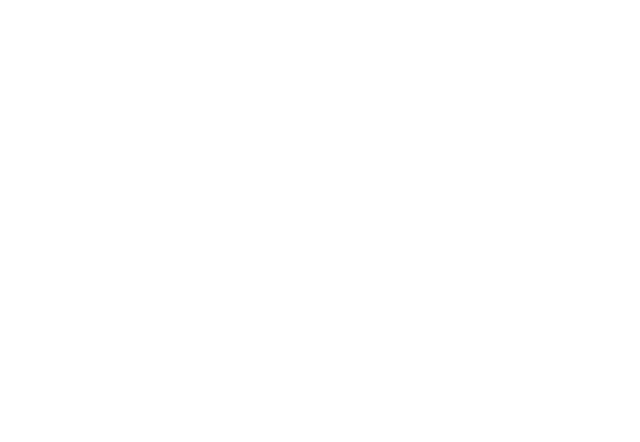
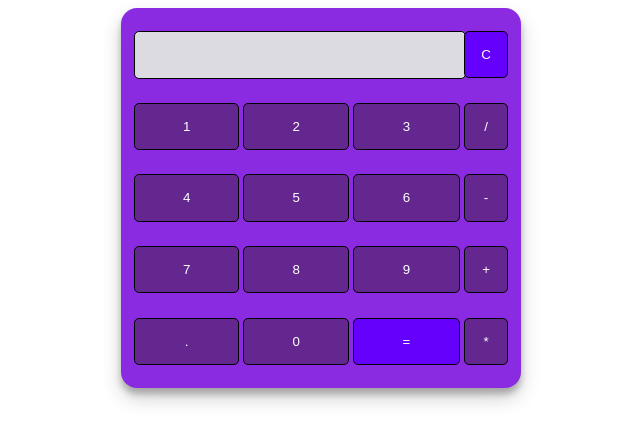
Before and after one commit to Harneeetah/Calculator, a plain HTML site: page index.html in a window 1280 px wide. Shown: the whole page, without its empty margins (319-959 px from the left). Drawn offline with Linux system fonts and the light colour scheme.

Commit message:
calculator app

```diff
--- a/index.html
+++ b/index.html
@@ -0,0 +1,52 @@
+<!DOCTYPE html>
+<html lang="en" dir="ltr">
+
+<head>
+  <meta charset="utf-8">
+  <title>Simple Calculator using HTML, CSS and JavaScript</title>
+  <link rel="stylesheet" href="style.css">
+</head>
+
+<body>
+
+<table class="calculator" >
+  <tr>
+    <td colspan="3"> <input class="display-box" type="text" id="result" disabled /> </td>
+
+    <!-- clearScreen() function clears all the values -->
+    <td> <input type="button" value="C" onclick="clearScreen()" id="btn" /> </td>
+  </tr>
+  <tr>
+    <!-- display() function displays the value of clicked button -->
+    <td> <input type="button" value="1" onclick="display('1')" /> </td>
+    <td> <input type="button" value="2" onclick="display('2')" /> </td>
+    <td> <input type="button" value="3" onclick="display('3')" /> </td>
+    <td> <input type="button" value="/" onclick="display('/')" /> </td>
+  </tr>
+  <tr>
+    <td> <input type="button" value="4" onclick="display('4')" /> </td>
+    <td> <input type="button" value="5" onclick="display('5')" /> </td>
+    <td> <input type="button" value="6" onclick="display('6')" /> </td>
+    <td> <input type="button" value="-" onclick="display('-')" /> </td>
+  </tr>
+  <tr>
+    <td> <input type="button" value="7" onclick="display('7')" /> </td>
+    <td> <input type="button" value="8" onclick="display('8')" /> </td>
+    <td> <input type="button" value="9" onclick="display('9')" /> </td>
+    <td> <input type="button" value="+" onclick="display('+')" /> </td>
+  </tr>
+  <tr>
+    <td> <input type="button" value="." onclick="display('.')" /> </td>
+    <td> <input type="button" value="0" onclick="display('0')" /> </td>
+
+    <!-- calculate() function evaluates the mathematical expression -->
+    <td> <input type="button" value="=" onclick="calculate()" id="btn" /> </td>
+    <td> <input type="button" value="*" onclick="display('*')" /> </td>
+  </tr>
+</table>
+
+<script src="index.js"></script>
+
+</body>
+
+</html>
--- a/index.js
+++ b/index.js
@@ -1,50 +1,21 @@
-let display = document.getElementById('display')
-let currentInput = document.getElementById('currentInput')
-let mathOperator = document.getElementById('mathOperator')
-let preValue = 0
-
-function InputDisplay(value){
-    currentInput += value
-    display.innerText = currentInput
+// This function clears all the values
+function clearScreen() {
+    document.getElementById("result").value = "";
 }
 
-function removeDisplay(){
-    currentInput = ''
-    mathOperator = ''
-    preValue = 0
-    display.innerText = '0'
+// This function displays the values
+function display(value) {
+    document.getElementById("result").value += value;
 }
 
-function resultCalculation(){
-    if(currentInput === '') return;
-    const currentValue = parseFloat(currentInput)
-
-    switch (mathOperator){
-        case '+':
-            preValue += currentValue;
-        break;
-        case '-':
-            preValue -= currentValue;
-        break;
-        case '*':
-            preValue *= currentValue;
-        case '/':
-            if(currentValue !== 0){
-                preValue /= currentValue;
-            }else{
-                alert('Error : Division by zero');
-                clearDisplay();
-                return;
-            }
-        break;
-    default:
-        preValue = currentValue ;
-        break;
-    }
-
-    display.innerText = preValue;
-    currentInput = '';
-    mathOperator = '';
+// This function evaluates the expression and returns the result
+function calculate() {
+    var p = document.getElementById("result").value;
+    var q = eval(p);
+    document.getElementById("result").value = q;
 }
-
-clearDisplay();
+function calculate() {
+    var p = document.getElementById("result").value;
+    var q = eval(p);
+    document.getElementById("result").value = q;
+}
--- a/style.css
+++ b/style.css
@@ -1,29 +1,42 @@
-body{
-    display: flex;
-    justify-content: center;
-    align-items: center;
-    height: 100vh;
-    margin: 0;
+.calculator {
+    padding: 10px;
+    border-radius: 1em;
+    height: 380px;
+    width: 400px;
+    margin: auto;
+    background-color: blueviolet;
+    box-shadow: rgba(0, 0, 0, 0.19) 0px 10px 20px, rgba(0, 0, 0, 0.23) 0px 6px 6px;
 }
 
-.calculator{
-    display: grid;
-    grid-template-columns: repeat(4, 1fr);
-    grid-gap: 10px;
-    max-width: 300px;
-    padding: 20px;
-    border: 1px solid #ccc;
+
+.display-box {
+    font-family: 'Orbitron', sans-serif;
+    background-color: #dcdbe1;
+    border: solid black 0.5px;
+    color: black;
     border-radius: 5px;
-    box-shadow: 0 0 10px rgba(0,0 green,0 blue,0.2 alpha);
-    background-color: #f5f5f5;
+    width: 100%;
+    height: 65%;
 }
 
-.display{
-    grid-column: span 4;
-    text-align: right;
-    padding: 10px;
-    background-color: #ddd;
-    border: 1px solid #ccc;
+#btn {
+    background-color: #6400fb;
+}
+
+input[type=button] {
+    font-family: 'Orbitron', sans-serif;
+    background-color: #64278f;
+    color: white;
+    border: solid black 0.5px;
+    width: 100%;
     border-radius: 5px;
-    font-size: 24px;
+    height: 70%;
+    outline: none;
 }
+
+input:active[type=button] {
+    background: #e5e5e5;
+    -webkit-box-shadow: inset 0px 0px 5px #c1c1c1;
+    -moz-box-shadow: inset 0px 0px 5px #c1c1c1;
+    box-shadow: inset 0px 0px 5px #c1c1c1;
+}
```
